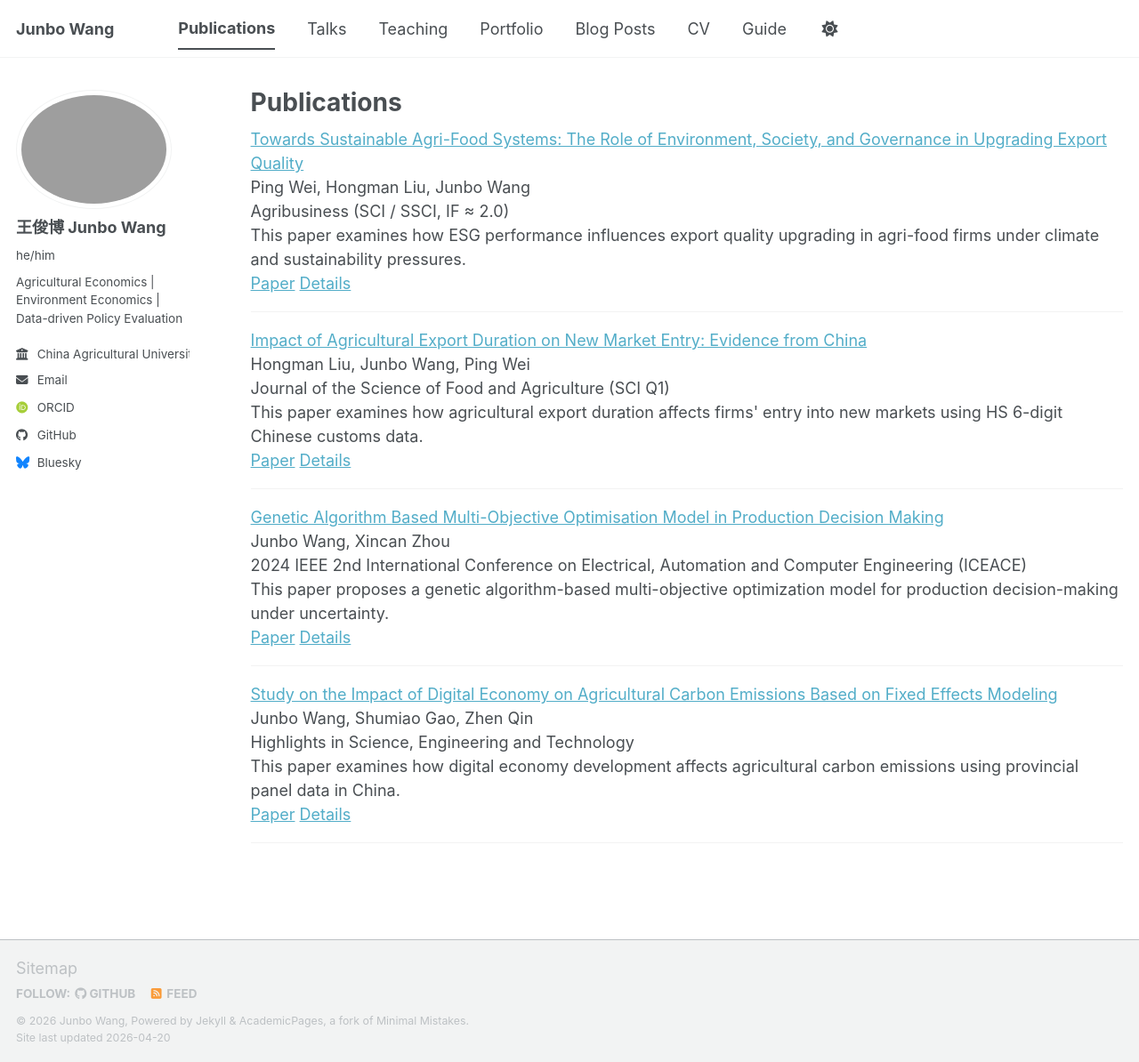
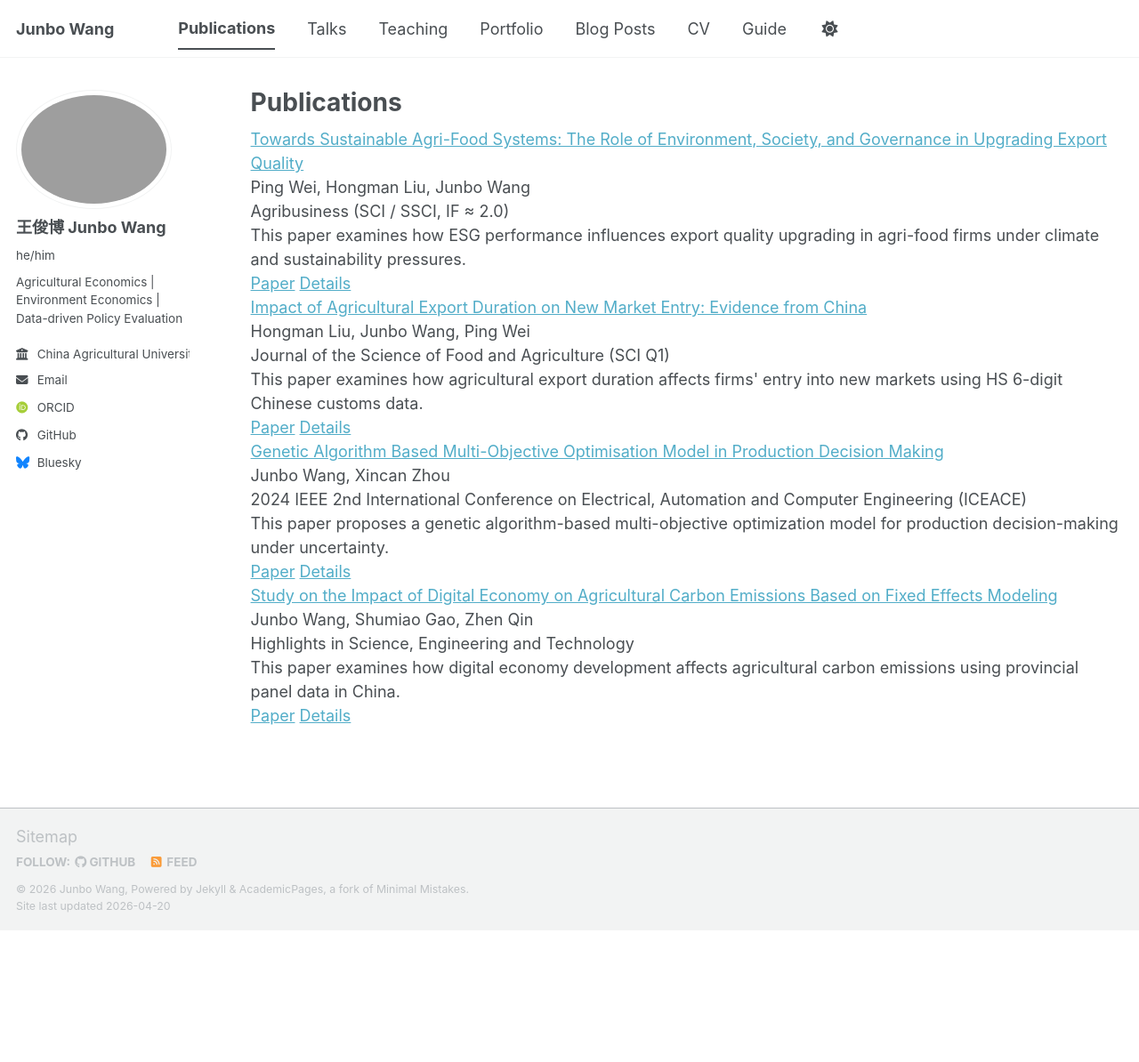
Before and after one commit to wangjunbo11/wangjunbo11.github.io, a Jekyll site: the page built from _pages/publications.html, in a window 1280 px wide and 1194 px high. Shown: the whole window at 89% size. Built offline with Jekyll 4.4.1, drawn with Linux system fonts in a browser that asks for light colours; some web fonts are replaced; a script bundle is joined from its source files by our own code; library files that are not in the unit come from our copies.

Commit message:
Update publications.html

```diff
--- a/_pages/publications.html
+++ b/_pages/publications.html
@@ -7,15 +7,8 @@
 
 {% include base_path %}
 
-<!-- Google Scholar link -->
-{% if site.author.googlescholar %}
-  <div class="wordwrap">
-    You can also find my articles on
-    <a href="{{ site.author.googlescholar }}">Google Scholar</a>.
-  </div>
-{% endif %}
+<div class="publications-grid">
 
-<!-- Publications list -->
 {% for post in site.publications reversed %}
 
   <div class="pub-card">
@@ -46,13 +39,11 @@
       {% if post.paperurl %}
         <a href="{{ post.paperurl }}" target="_blank">Paper</a>
       {% endif %}
-      {% if post.url %}
-        <a href="{{ post.url }}">Details</a>
-      {% endif %}
+      <a href="{{ post.url }}">Details</a>
     </div>
 
   </div>
 
-  <hr>
+{% endfor %}
 
-{% endfor %}
+</div>
```
